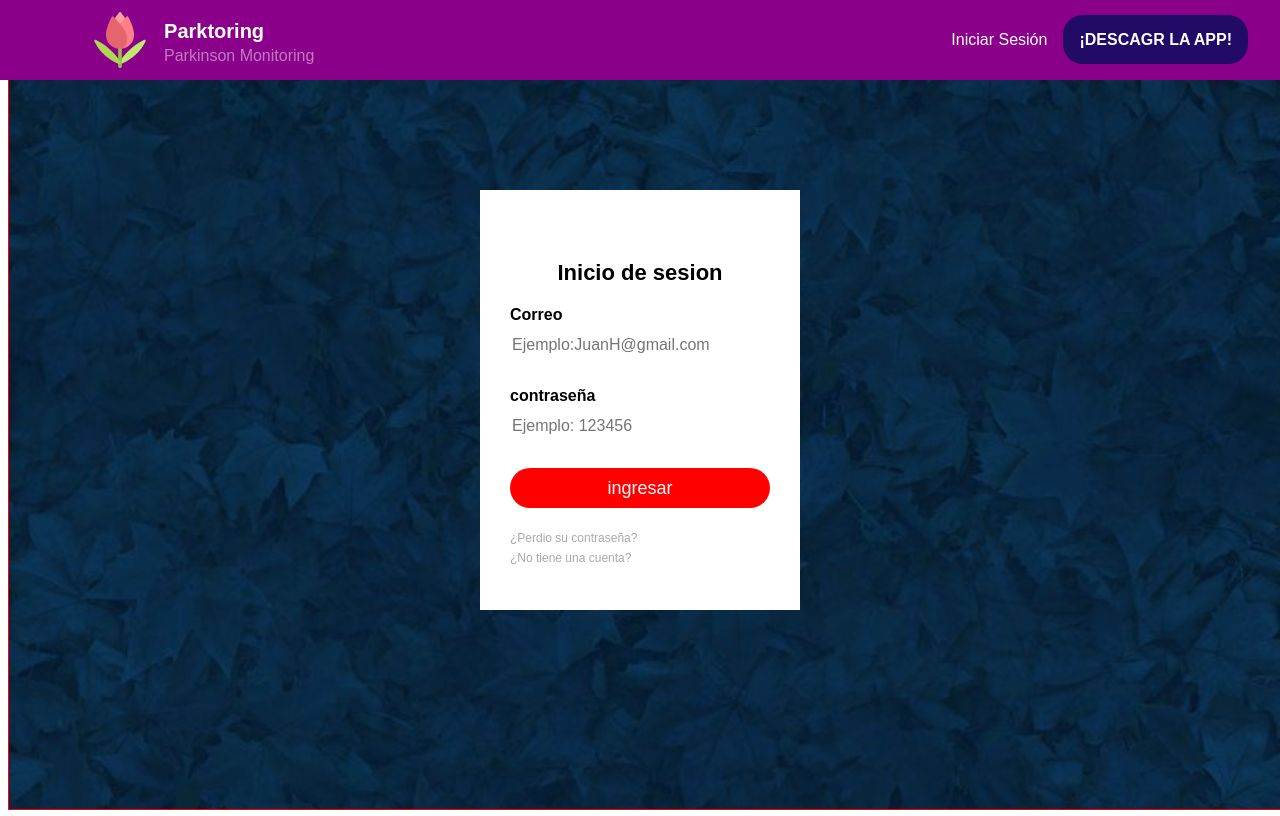
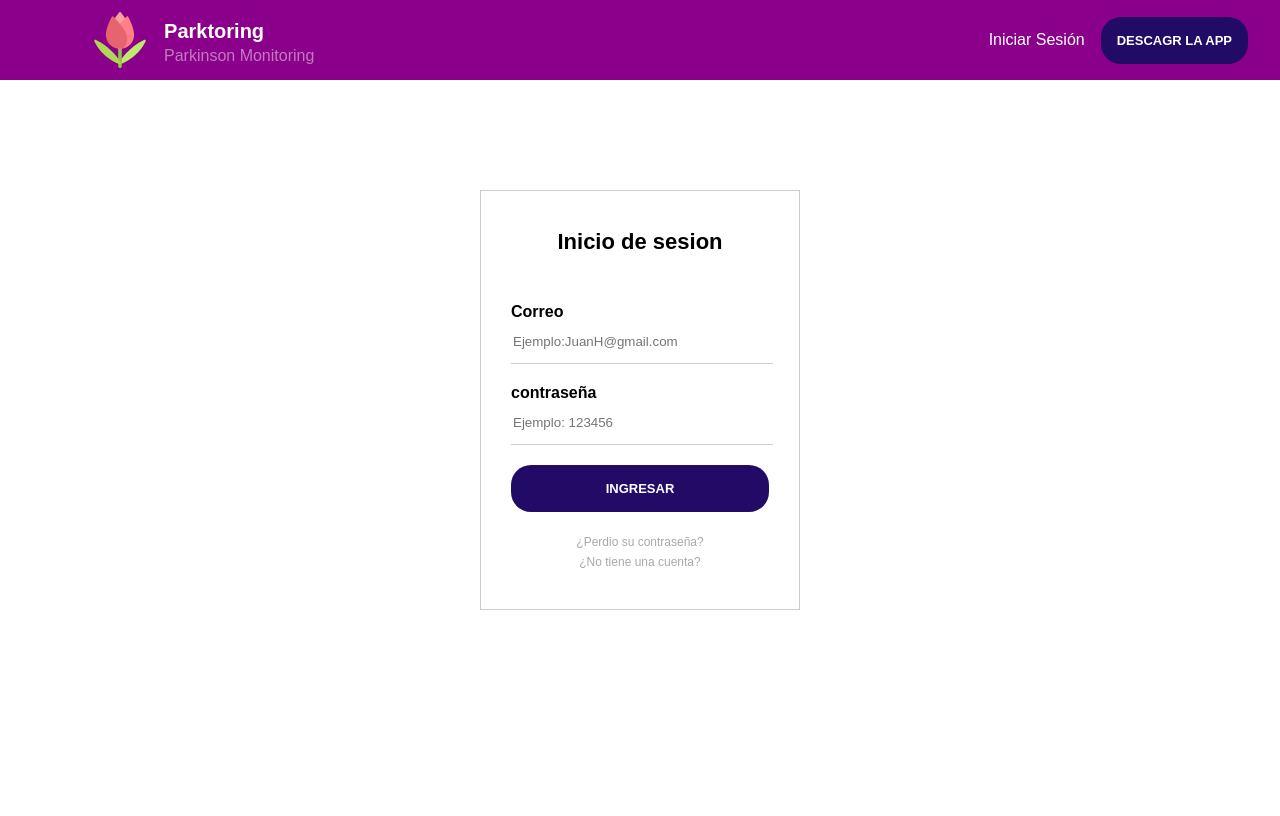
Before and after one commit to pedroelpinguino/parktoring2, an Angular app: page /login in a window 1280 px wide. Built offline with nearby package versions, Linux system fonts and the light colour scheme.

Commit message:
modificamos el login

```diff
--- a/src/app/app.component.css
+++ b/src/app/app.component.css
@@ -1,9 +1,4 @@
-:host{
-    display: block;
-height: 100vh;
-width: 100vw;
 
-}
 
 .button{
 background-color: coral;
--- a/src/app/components/login/login.component.css
+++ b/src/app/components/login/login.component.css
@@ -1,11 +1,7 @@
-  .login{
-    background-image: url("/assets/img/IDEA.jpg");
-    background-size: cover;
-    border: 1px solid red;
-    height: 100vh;
-  }
+
 
   .login-box {
+    border: 1px solid rgba(0,0,0,0.2);
     width: 320px;
     height: 420px;
     background:white;
@@ -13,27 +9,26 @@
     top: 50%;
     left: 50%;
     position: absolute;
+
     transform: translate(-50%, -50%);
     box-sizing: border-box;
-    padding: 70px 30px;
+    padding: 0px 30px ;
   /** aqui pones el url**/
     background-size: contain ;/** contain : mantiene proporciones, y no se sale de contenedor
                           cover: cubre todo el espacio del container
+
     **/
+display: flex;
+flex-direction: column;
+justify-content: center;
+align-items: center;
+
   }
 
-  .login-box .avatar {
-    width: 100px;
-    height: 100px;
-    border-radius: 50%;
-    position: absolute;
-    top: -50px;
-    left: calc(50% - 50px);
-  }
+
 
   .login-box h1 {
-    margin: 0;
-    padding: 0 0 20px;
+    margin: 0 0 3rem;
     text-align: center;
     font-size: 22px;
   }
@@ -51,31 +46,15 @@
     margin-bottom: 20px;
   }
 
-  .login-box input[type="text"], .login-box input[type="password"] {
+  .login-box input {
     border: none;
-    border-bottom: 1px solid #fff;
-    background: transparent;
+    border-bottom: 1px solid rgba(0,0,0,0.2);
     outline: none;
     height: 40px;
-    color: #fff;
-    font-size: 16px;
+
   }
 
-  .login-box input[type="submit"] {
-    border: none;
-    outline: none;
-    height: 40px;
-    background: #b80f22;
-    color: #fff;
-    font-size: 18px;
-    border-radius: 20px;
-  }
 
-  .login-box input[type="submit"]:hover {
-    cursor: pointer;
-    background: #ffc107;
-    color: #000;
-  }
 
   .login-box a {
     text-decoration: none;
@@ -85,23 +64,10 @@
   }
 
   .login-box a:hover {
-    color: #fff;
-  }
-  .login-box button[type="button"] {
-    border: none;
-    outline: none;
-    height: 40px;
-    background: #FF0000;
-    color: #FAFAFA;
-    font-size: 18px;
-    border-radius: 20px;
+    color:darkmagenta;
   }
 
-  .login-box button[type="button"]:hover {
-    cursor: pointer;
-    background: #D8D8D8;
-    color: #000;
-  }
+
 
   .login-box button {
     width: 100%;
--- a/src/app/components/login/login.component.html
+++ b/src/app/components/login/login.component.html
@@ -10,9 +10,10 @@
           <!-- PASSWORD INPUT -->
           <label for="password">contraseña</label>
           <input id="passwordindx" type="password" placeholder="Ejemplo: 123456">
-           <button id="ingresar" type="button" name="button">ingresar</button> <br>
-          <a href="">¿Perdio su contraseña?</a><br>
-          <a href="">¿No tiene una cuenta? </a>
+           <button class= "button"id="ingresar" type="button" name="button">ingresar</button>
+
  </form>
+ <a href="">¿Perdio su contraseña?</a>
+ <a href="">¿No tiene una cuenta? </a>
 </div>
 </main>
--- a/src/app/components/navbar/navbar.component.html
+++ b/src/app/components/navbar/navbar.component.html
@@ -24,6 +24,6 @@
 
 <div *ngIf="!userIsLoged" class="user-not-loged">
 <a >Iniciar Sesión</a>
-<a class="button">¡Descagr la app!</a>
+<a class="button">Descagr la app</a>
 </div>
 </nav>
--- a/src/styles.css
+++ b/src/styles.css
@@ -1,4 +1,8 @@
 /* You can add global styles to this file, and also import other style files */
+body{
+margin: 0;
+
+}
 html{
 font-size: 16px;
 font-family: sans-serif;
@@ -6,6 +10,7 @@ font-family: sans-serif;
 
 }
 .button{
+    border: none;
 background-color: #220B66;
 text-transform: uppercase;
 padding: 16px;
@@ -15,6 +20,7 @@ font-family: sans-serif;
 border-radius: 20px;
 font-weight: bold;
 transition: background-color 500ms linear;
+font-size: 13px;
 }
 .button:hover{
 background-color: #4D2BE7;
```
